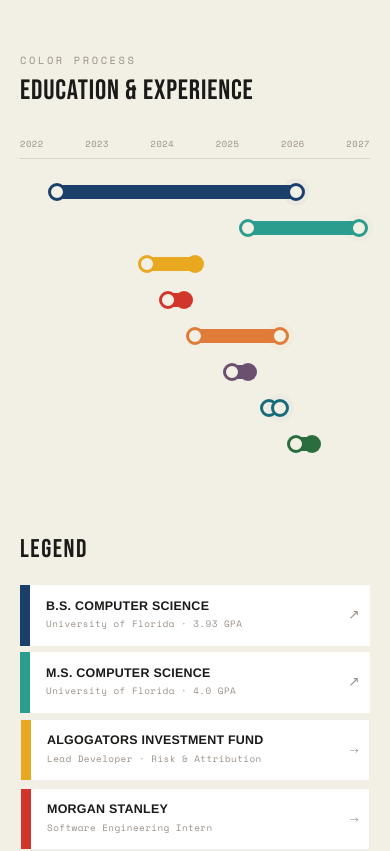
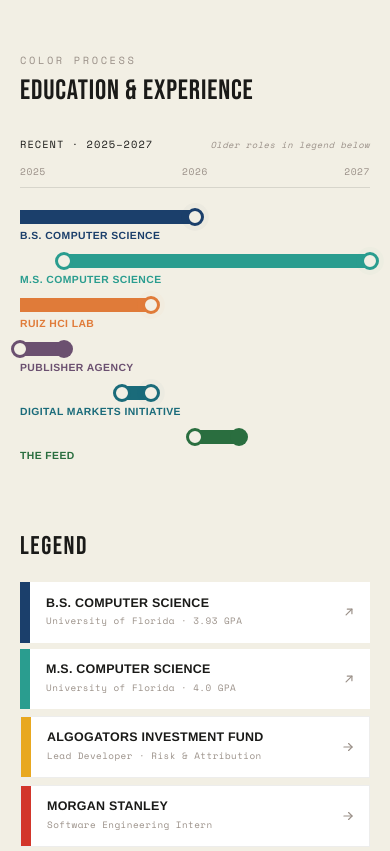
Before and after one commit to CBowers28/personal_website, a Next.js app in the folder my-portfolio/: page / in a window 390 px wide. Shown: the part 5540-6391 px from the top of the page. Built offline with nearby package versions, Linux system fonts and the light colour scheme.

Commit message:
More mobile improvements

```diff
--- a/my-portfolio/src/app/page.tsx
+++ b/my-portfolio/src/app/page.tsx
@@ -121,6 +121,28 @@ const TRACKS = [
 
 const YEAR_MARKS = [2022, 2023, 2024, 2025, 2026, 2027];
 
+// Mobile-only condensed window (24 months centered on current work)
+const MOBILE_START = toMonth(2025, 4);   // May 2025
+const MOBILE_END   = toMonth(2027, 4);   // May 2027
+const MOBILE_MONTHS = MOBILE_END - MOBILE_START;
+const MOBILE_YEAR_MARKS = [2025, 2026, 2027];
+
+// Inline-SVG arrows (replace emoji ↗ / →)
+const ArrowRight = () => (
+    <svg width="14" height="14" viewBox="0 0 24 24" fill="none" stroke="currentColor"
+         strokeWidth="2" strokeLinecap="round" strokeLinejoin="round" aria-hidden="true">
+      <line x1="5" y1="12" x2="19" y2="12" />
+      <polyline points="13 6 19 12 13 18" />
+    </svg>
+);
+const ArrowUpRight = () => (
+    <svg width="14" height="14" viewBox="0 0 24 24" fill="none" stroke="currentColor"
+         strokeWidth="2" strokeLinecap="round" strokeLinejoin="round" aria-hidden="true">
+      <line x1="7" y1="17" x2="17" y2="7" />
+      <polyline points="9 7 17 7 17 15" />
+    </svg>
+);
+
 export default function Home() {
   const [formData, setFormData] = useState({ name: "", email: "", message: "" });
   const [submitted, setSubmitted] = useState(false);
@@ -635,12 +657,14 @@ export default function Home() {
         }
 
         .key-arrow {
-          font-size: 0.85rem;
           color: var(--subtle);
-          padding: 0.65rem 0.65rem 0.65rem 0;
+          padding: 0.65rem 0.85rem 0.65rem 0;
           align-self: center;
+          display: inline-flex;
+          align-items: center;
           transition: transform 0.2s, color 0.2s;
         }
+        .key-arrow svg { display: block; }
 
         .key-item:hover .key-arrow { transform: translateX(3px); color: var(--ink); }
 
@@ -936,6 +960,36 @@ export default function Home() {
           font-size: 0.85rem;
           color: var(--subtle);
           font-style: italic;
+        }
+
+        /* Default: desktop map shown, mobile map hidden */
+        .timeline-mobile { display: none; }
+        .mobile-window-note {
+          display: flex;
+          justify-content: space-between;
+          align-items: baseline;
+          margin-bottom: 0.75rem;
+          font-family: 'Space Mono', monospace;
+          font-size: 0.65rem;
+          letter-spacing: 0.1em;
+          color: var(--ink);
+          text-transform: uppercase;
+        }
+        .mobile-window-hint {
+          color: var(--subtle);
+          font-size: 0.55rem;
+          letter-spacing: 0.06em;
+          text-transform: none;
+          font-style: italic;
+        }
+        .mobile-track-label {
+          position: absolute;
+          left: 0;
+          font-family: 'Helvetica Neue', Helvetica, Arial, sans-serif;
+          font-size: 0.65rem;
+          font-weight: 700;
+          letter-spacing: 0.04em;
+          text-transform: uppercase;
         }
 
         @media (max-width: 1024px) {
@@ -989,8 +1043,10 @@ export default function Home() {
           /* PROJECTS GRID + FILTER CHIPS */
           .swatches-grid { grid-template-columns: repeat(2, 1fr); gap: 1rem; }
 
-          /* TRANSIT MAP — give year labels more room, stack legend */
-          .axis-year-label { font-size: 0.55rem; }
+          /* TRANSIT MAP — swap to condensed mobile version */
+          .timeline-desktop { display: none; }
+          .timeline-mobile  { display: block; }
+          .axis-year-label { font-size: 0.6rem; }
           .key-grid { grid-template-columns: 1fr; gap: 0.4rem; }
           .key-name { font-size: 0.78rem; white-space: normal; }
           .key-text { padding: 0.9rem 1rem; }
@@ -1176,8 +1232,8 @@ export default function Home() {
           <div className="section-title">EDUCATION &amp; EXPERIENCE</div>
           <div className="transit-wrapper">
 
-            {/* Horizontal Map */}
-            <div className="transit-map">
+            {/* Horizontal Map — DESKTOP (full 2022–2027 window) */}
+            <div className="transit-map timeline-desktop">
               {/* X axis — year labels */}
               <div className="transit-x-axis">
                 {YEAR_MARKS.map((yr) => (
@@ -1225,6 +1281,77 @@ export default function Home() {
               </div>
             </div>
 
+            {/* Horizontal Map — MOBILE (condensed 24-month window) */}
+            <div className="transit-map timeline-mobile">
+              <div className="mobile-window-note">
+                <span>Recent · {MOBILE_YEAR_MARKS[0]}–{MOBILE_YEAR_MARKS[MOBILE_YEAR_MARKS.length - 1]}</span>
+                <span className="mobile-window-hint">Older roles in legend below</span>
+              </div>
+              <div className="transit-x-axis">
+                {MOBILE_YEAR_MARKS.map((yr) => (
+                    <span key={yr} className="axis-year-label">{yr}</span>
+                ))}
+              </div>
+              {(() => {
+                const visible = TRACKS
+                    .map((t) => {
+                      const vStart = Math.max(t.start, MOBILE_START);
+                      const vEnd   = Math.min(t.end, MOBILE_END);
+                      if (vEnd <= MOBILE_START || vStart >= MOBILE_END) return null;
+                      return {
+                        ...t,
+                        vStart, vEnd,
+                        clipL: t.start < MOBILE_START,
+                        clipR: t.end > MOBILE_END,
+                      };
+                    })
+                    .filter((t): t is NonNullable<typeof t> => t !== null);
+                return (
+                    <div className="tracks-area" style={{ height: visible.length * 44 + 12, position: "relative" }}>
+                      {visible.map((t, i) => {
+                        const leftPct  = ((t.vStart - MOBILE_START) / MOBILE_MONTHS) * 100;
+                        const widthPct = ((t.vEnd - t.vStart) / MOBILE_MONTHS) * 100;
+                        const topPx    = 6 + i * 44;
+                        return (
+                            <div key={t.label}>
+                              <div
+                                  className="track-row mobile-track-row"
+                                  style={{
+                                    left: `${leftPct}%`,
+                                    width: `${widthPct}%`,
+                                    top: topPx,
+                                    background: t.color,
+                                    borderTopLeftRadius:    t.clipL ? 0 : 5,
+                                    borderBottomLeftRadius: t.clipL ? 0 : 5,
+                                    borderTopRightRadius:    t.clipR ? 0 : 5,
+                                    borderBottomRightRadius: t.clipR ? 0 : 5,
+                                  }}
+                              />
+                              {!t.clipL && (
+                                  <div className="track-dot-h track-dot-h-start"
+                                       style={{ left: `${leftPct}%`, top: topPx + 7, color: t.color, borderColor: t.color }} />
+                              )}
+                              {!t.clipR && (
+                                  <div className={`track-dot-h ${t.ongoing ? "track-dot-h-ongoing" : "track-dot-h-end"}`}
+                                       style={{
+                                         left: `${leftPct + widthPct}%`,
+                                         top: topPx + 7,
+                                         color: t.color,
+                                         borderColor: t.color,
+                                         background: t.ongoing ? "var(--bg)" : t.color,
+                                       }} />
+                              )}
+                              <div className="mobile-track-label" style={{ top: topPx + 18, color: t.color }}>
+                                {t.label}
+                              </div>
+                            </div>
+                        );
+                      })}
+                    </div>
+                );
+              })()}
+            </div>
+
             {/* Legend grid */}
             <div className="color-key">
               <div className="key-title">Legend</div>
@@ -1242,7 +1369,7 @@ export default function Home() {
                             <div className="key-name">{track.label}</div>
                             <div className="key-sub">{track.sub}</div>
                           </div>
-                          <span className="key-arrow">↗</span>
+                          <span className="key-arrow"><ArrowUpRight /></span>
                         </button>
                     );
                   }
@@ -1256,7 +1383,7 @@ export default function Home() {
                           <div className="key-name">{track.label}</div>
                           <div className="key-sub">{track.sub}</div>
                         </div>
-                        <span className="key-arrow">→</span>
+                        <span className="key-arrow"><ArrowRight /></span>
                       </Link>
                   );
                 })}
```
